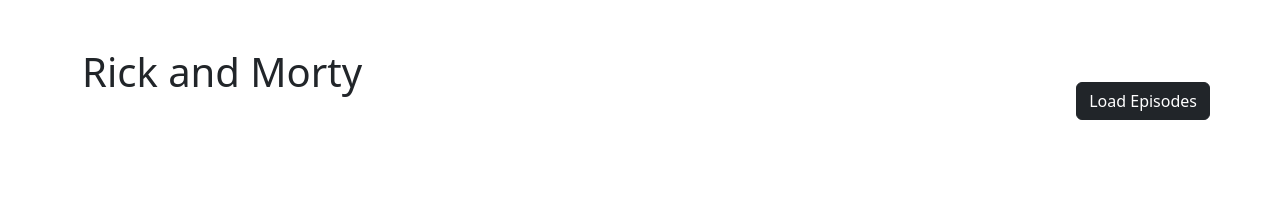
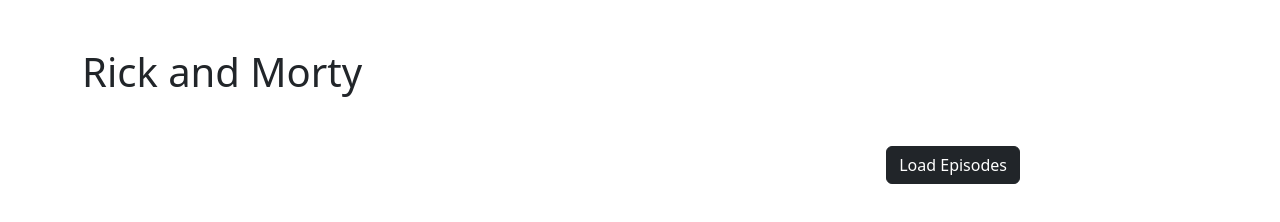
Before and after one commit to Migracode-Barcelona/javascript-module-3, a plain HTML site: page Rick and Morty/index.html in a window 1280 px wide. Drawn offline with nearby package versions, Linux system fonts and the light colour scheme; no server answers.

Commit message:
Fix display multiple times bug

```diff
--- a/Rick and Morty/scripts/script.js
+++ b/Rick and Morty/scripts/script.js
@@ -43,7 +43,7 @@
     //1.2.x Sidebar button
     const showMorePageBtn = document.createElement('button')
     showMorePageBtn.setAttribute('id', 'show-more-page-btn')
-    showMorePageBtn.classList.add('btn-dark', 'btn', 'mt-3', 'position-absolute', 'bottom-0', 'end-0')
+    showMorePageBtn.classList.add('btn-dark', 'btn', 'position-absolute', 'end-50')
     showMorePageBtn.innerText = "Load Episodes"
     setTimeout(() => { contentSidebarDivCol.appendChild(showMorePageBtn) }, 0.5 * 1000)
 }
@@ -58,7 +58,6 @@
         fetch(`${episodesUrl}?page=${page}`)
             .then(response => response.json())
             .then(data => {
-                console.log(data.results)
                 let episodes = data.results
                 displayEpisodes(episodes)
             })
@@ -73,6 +72,9 @@
     episodesUl.classList.add('list-group')
 
     episodes.forEach(episode => {
+        //Empty the content div
+        contentBodyDivCol.innerHTML = ""
+
         const episodeLi = document.createElement('li')
         episodeLi.classList.add('list-group-item', 'episode-item')
         const episodeLiLink = document.createElement('a')
@@ -88,7 +90,6 @@
         episodeLiLink.addEventListener('click', (e) => {
             let episodeUrl = e.target.getAttribute('url')
 
-            console.log(episodeUrl)
             getEpisode(episodeUrl)
         })
     })
@@ -106,6 +107,9 @@
 }
 
 const showEpisode = (episode) => {
+    //clear the main div
+    contentBodyDivCol.innerHTML = ""
+
     const episodeInfo = document.createElement('h5')
     episodeInfo.classList.add('py-2')
     episodeInfo.innerText = `${episode.name} `
@@ -121,6 +125,7 @@
 
 
 const showEpisodeCharacters = (characters) => {
+
     //Setup bootstrap card layout
     const cardRow = document.createElement('div')
     cardRow.classList.add('row', 'mt-2')
@@ -129,7 +134,6 @@
         fetch(character)
             .then(response => response.json())
             .then(character => {
-                console.log(character)
                 const cardCol = document.createElement('div')
                 cardCol.classList.add('col-3')
                 const cardLink = document.createElement('a')
@@ -164,7 +168,6 @@
 
                 //Add eventlistener to the card
                 cardLink.addEventListener('click', (e) => {
-                    console.log(e.target.id)
                     showCharacter(e.target.id)
                 })
             })
@@ -173,9 +176,9 @@
 }
 
 const showCharacter = (characterId) => {
+
     //clear the main div
     contentBodyDivCol.innerHTML = ""
-
     const thisCharacterUrl = `${characterUrl}/${characterId}`
 
     //fetch the charater
@@ -235,7 +238,6 @@
             cardDiv.appendChild(cardEpisodesRow)
 
             contentBodyDivCol.appendChild(cardDiv)
-            console.log(character)
 
             //Show character episodes
             character.episode.forEach(episode => {
@@ -274,11 +276,10 @@
 
 const setUpShowMorePageBtn = () => {
     const showMorePageBtn = document.querySelector('#show-more-page-btn')
-    console.log('show morepage!')
+
     showMorePageBtn.addEventListener('click', () => {
-        console.log('show more page!')
+
         page = page + 1
-        console.log(page)
 
         if (page <= 3) {
             waitOneSecond(setUpShowMorePageBtn)
--- a/Rick and Morty/styles/style.css
+++ b/Rick and Morty/styles/style.css
@@ -1,4 +1,3 @@
-/* #show-more-page-btn {
-    position: absolute;
-    right: 167px
-} */
+#show-more-page-btn {
+    bottom: -4rem;
+}
```
